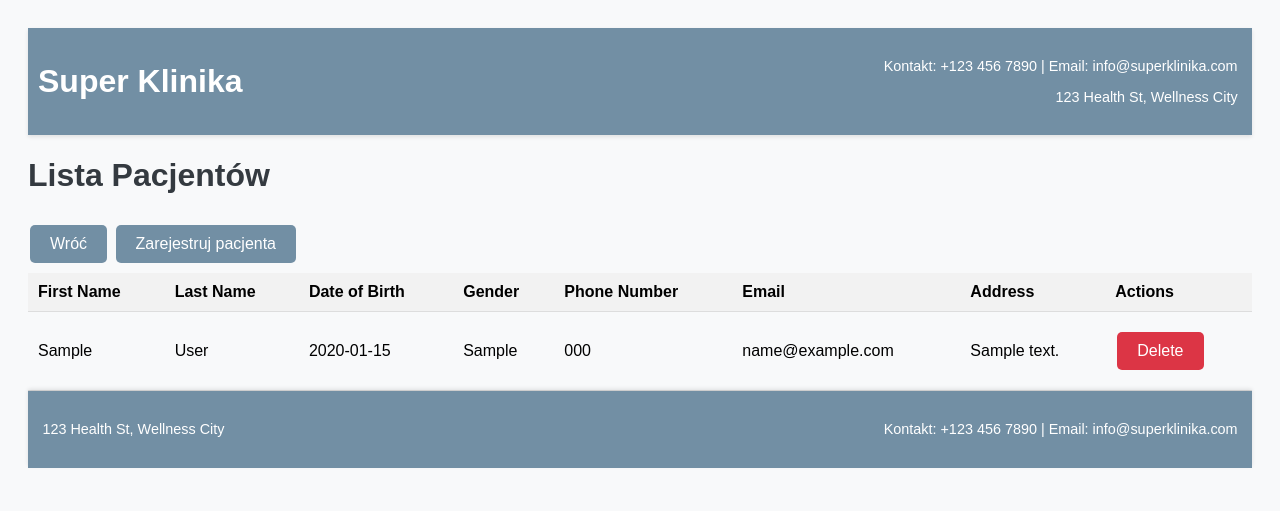
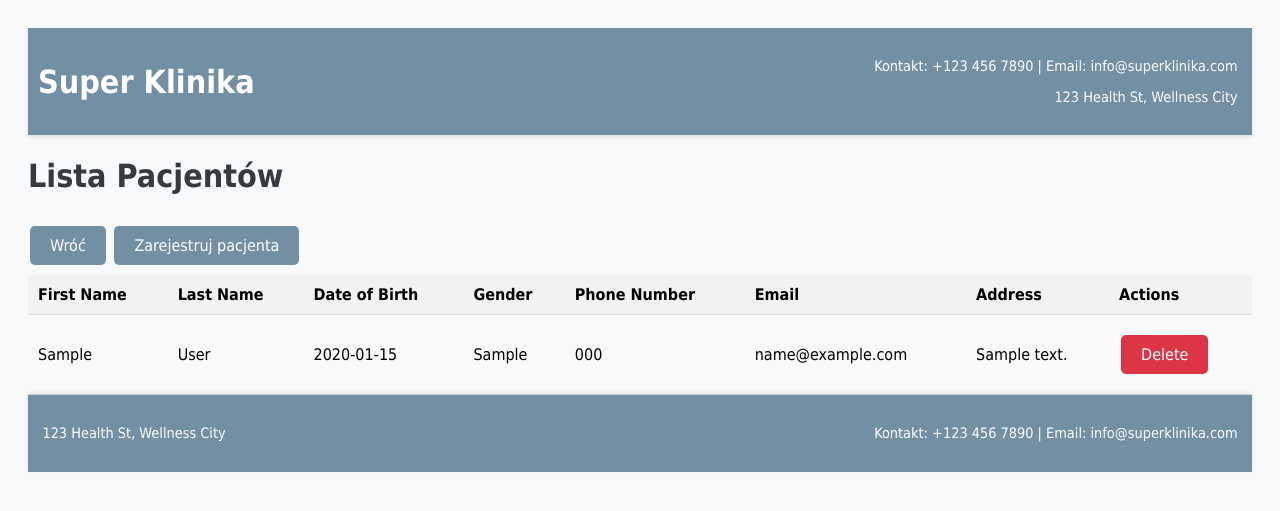
Before and after one commit to wstryc/us-projekt, a Flask app: page /patients in a window 1280 px wide. Shown: the top 511 px of the page. Run offline with Flask 3, Linux system fonts and the light colour scheme; tables that the repository leaves empty hold one stand-in row (values such as "Sample post").

Commit message:
Update patients.html

```diff
--- a/templates/patients.html
+++ b/templates/patients.html
@@ -6,7 +6,7 @@
     <title>List of Patients</title>
     <style>
         body {
-            font-family: Arial, sans-serif;
+            font-family: Tahoma;
             background-color: #f8f9fa;
             padding: 20px;
         }
```
